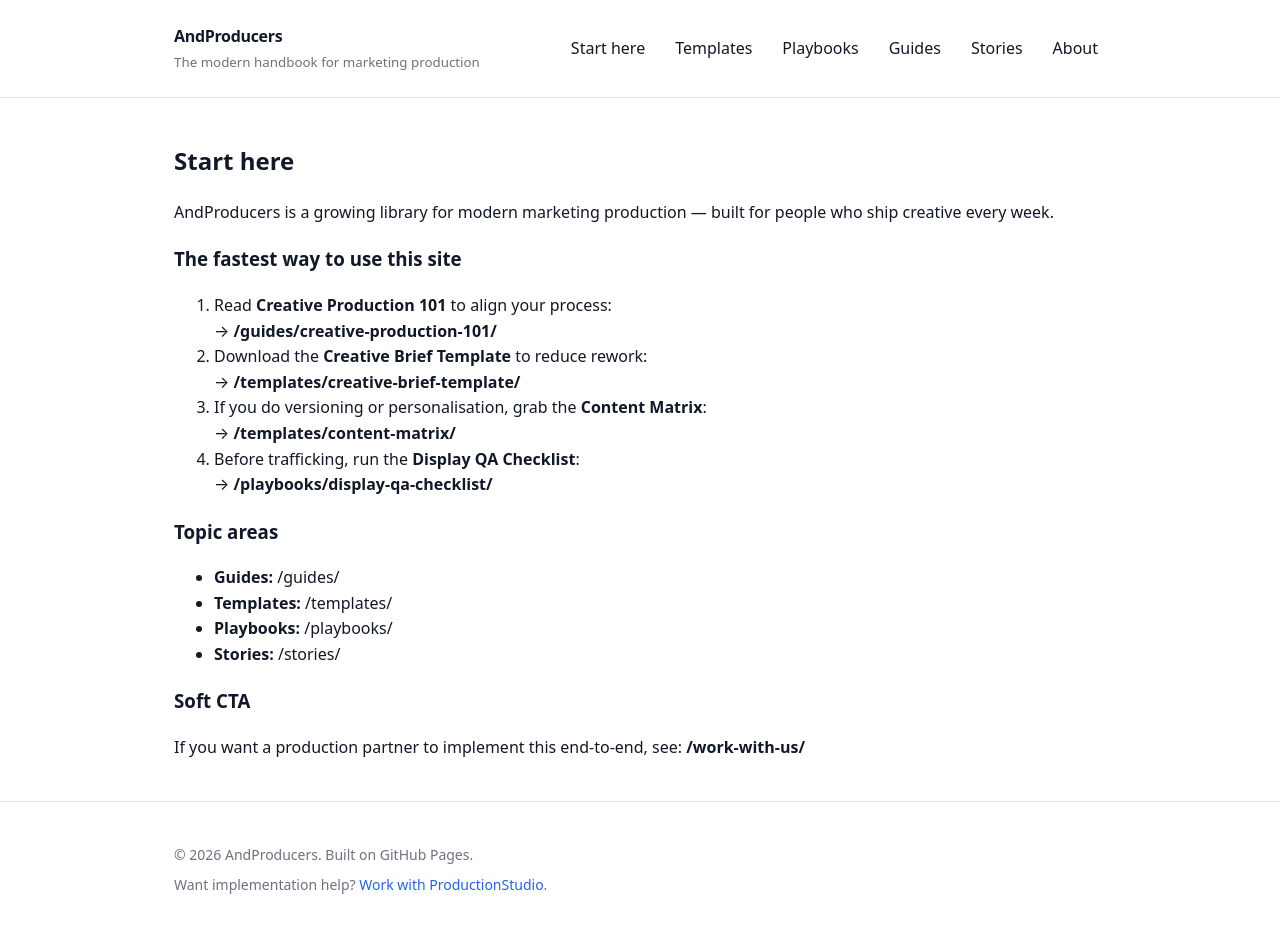
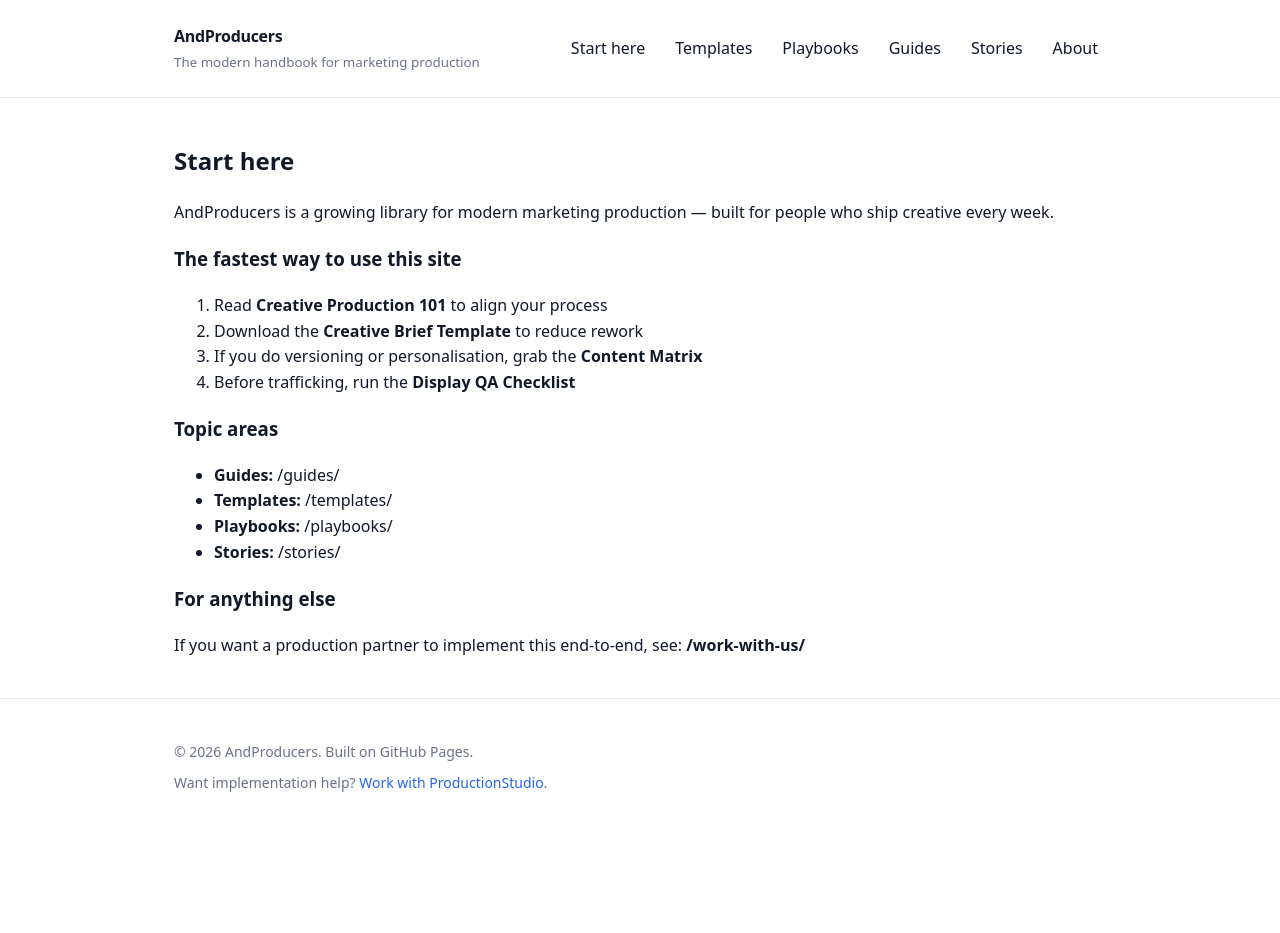
Before and after one commit to stevew-web/andproducers, a Jekyll site: the page built from pages/start.md, in a window 1280 px wide and 938 px high. Shown: the top 933 px of the window. Built offline with Jekyll 4.4.1, drawn with Linux system fonts in a browser that asks for light colours.

Commit message:
Update start.md

```diff
--- a/pages/start.md
+++ b/pages/start.md
@@ -9,14 +9,10 @@ permalink: /start/
 AndProducers is a growing library for modern marketing production — built for people who ship creative every week.
 
 ### The fastest way to use this site
-1. Read **Creative Production 101** to align your process:
-   → **/guides/creative-production-101/**
-2. Download the **Creative Brief Template** to reduce rework:
-   → **/templates/creative-brief-template/**
-3. If you do versioning or personalisation, grab the **Content Matrix**:
-   → **/templates/content-matrix/**
-4. Before trafficking, run the **Display QA Checklist**:
-   → **/playbooks/display-qa-checklist/**
+1. Read **Creative Production 101** to align your process
+2. Download the **Creative Brief Template** to reduce rework
+3. If you do versioning or personalisation, grab the **Content Matrix**
+4. Before trafficking, run the **Display QA Checklist**
 
 ### Topic areas
 - **Guides:** /guides/
@@ -24,5 +20,5 @@ AndProducers is a growing library for modern marketing production — built for
 - **Playbooks:** /playbooks/
 - **Stories:** /stories/
 
-### Soft CTA
+### For anything else
 If you want a production partner to implement this end‑to‑end, see: **/work-with-us/**
```
